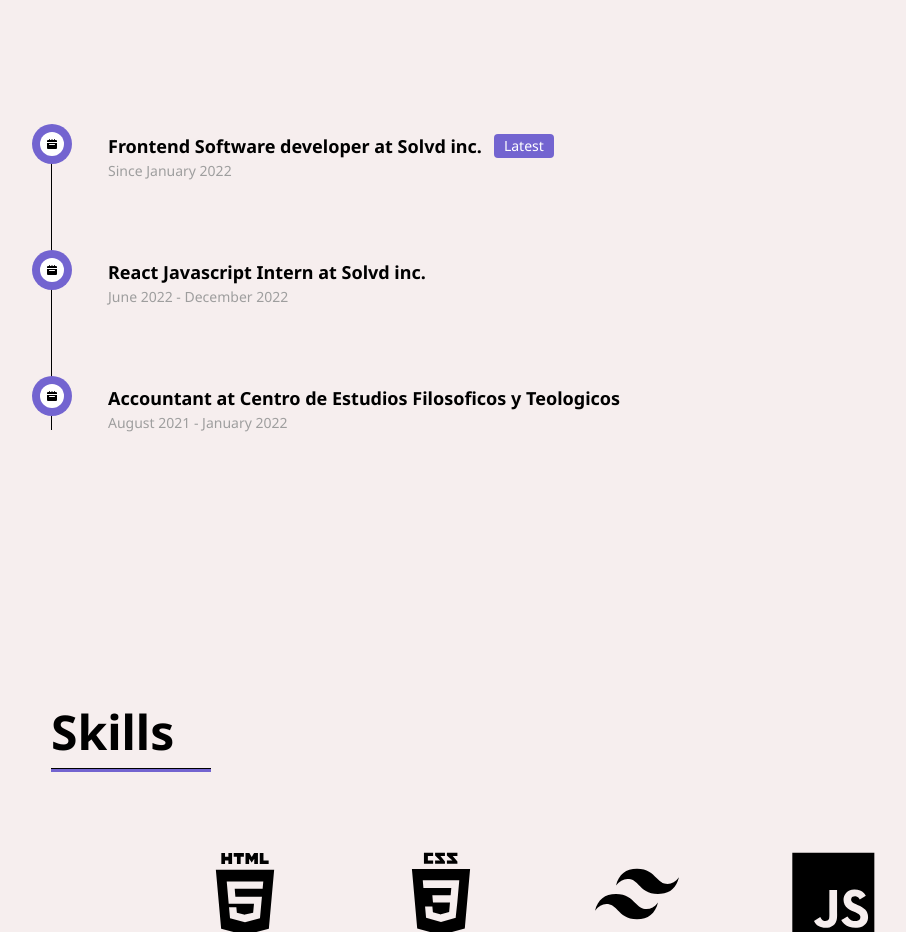
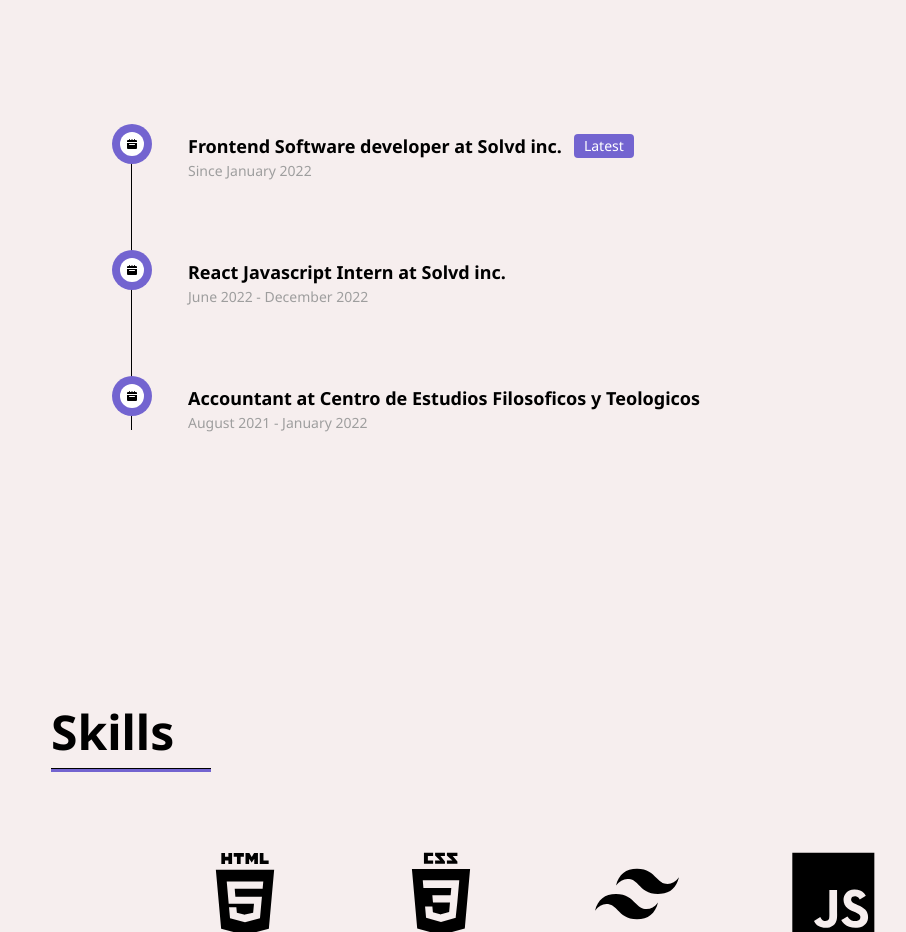
Before and after one commit to JulianOviedo/Portfolio2.0, a React (Vite) app: page / in a window 1280 px wide. Shown: the part 1940-2872 px from the top of the page, without its empty margins (101-1007 px from the left). Built offline with nearby package versions, Linux system fonts and the light colour scheme.

Commit message:
ref timeline

```diff
--- a/src/components/Timeline.tsx
+++ b/src/components/Timeline.tsx
@@ -3,7 +3,7 @@ import { ExperienceItem } from "./ExperienceItem"
 export const Timeline = () => {
     return (
 
-        <ol className="relative border-l border-gray-200 dark:border-gray-700 mt-40">
+        <ol className="relative border-l border-gray-200 dark:border-gray-700 mt-40 md:ml-20">
             <ExperienceItem title="Frontend Software developer at Solvd inc." time="Since January 2022" latest={true} />
             <ExperienceItem title="React Javascript Intern at Solvd inc." time="June 2022 - December 2022" />
             <ExperienceItem title="Accountant at Centro de Estudios Filosoficos y Teologicos" time="August 2021 - January 2022" />
```
